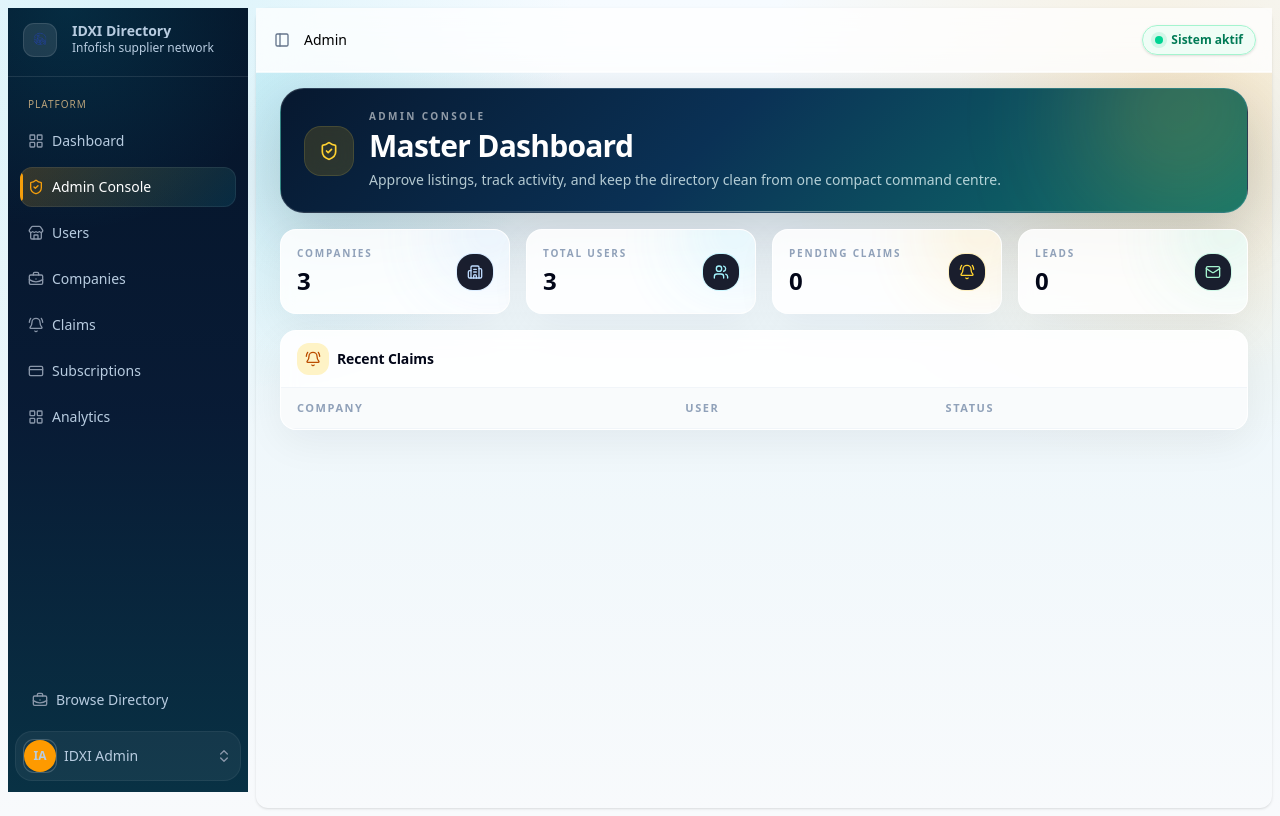
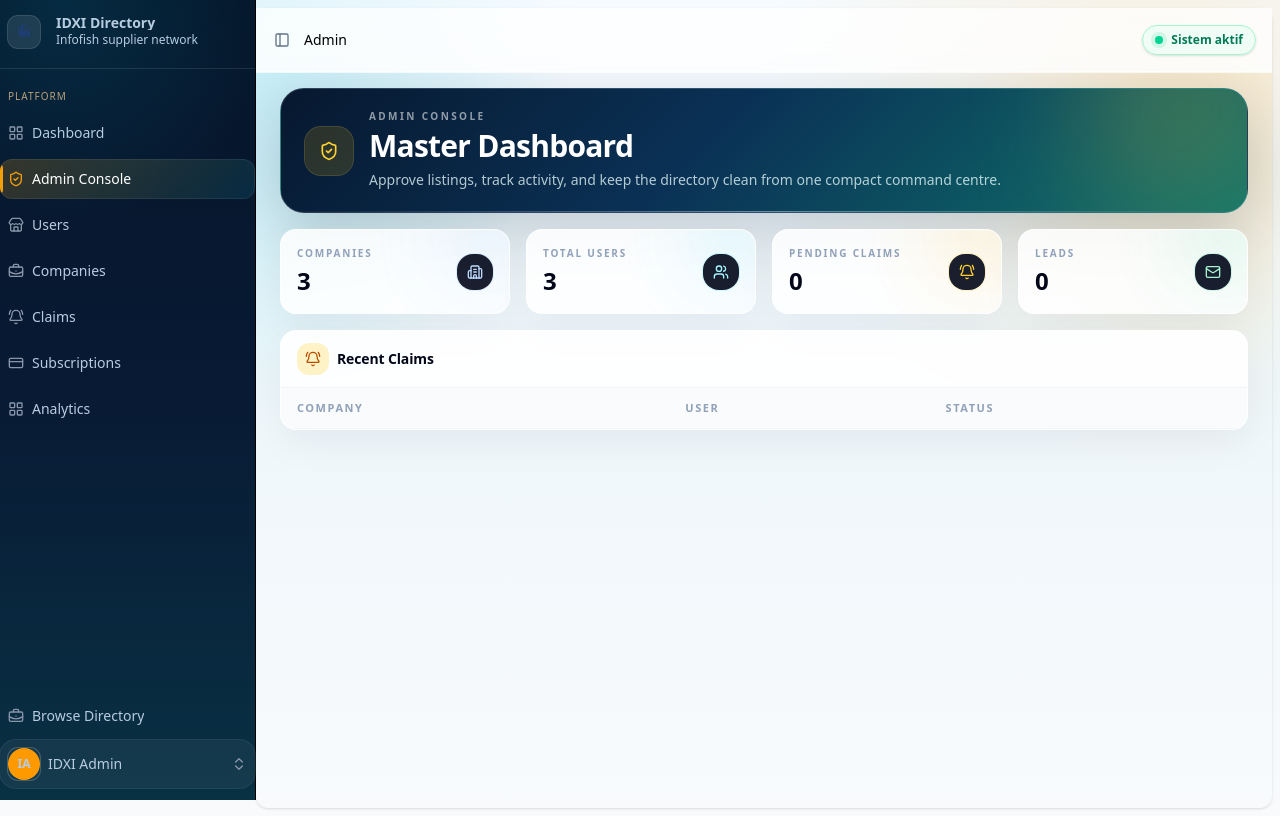
Before and after one commit to shukrisenawi/lr_directory, a Laravel app: page /admin in a window 1280 px wide. Run offline with Laravel 12, Linux system fonts and the light colour scheme; the visitor is signed in with stand-in values (Sample User, id 1); data comes from the database, SQL or seed files in the repository; data that the repository does not hold is empty; style sheets or scripts are compiled from the project's sources; some libraries are stand-ins or nearby versions.

Commit message:
Rapatkan sidebar ke tepi skrin

```diff
--- a/resources/js/components/app-sidebar.tsx
+++ b/resources/js/components/app-sidebar.tsx
@@ -65,7 +65,7 @@ export function AppSidebar() {
 
     return (
         <Sidebar collapsible="icon" variant="inset">
-            <SidebarHeader className="border-b border-white/10 pb-3">
+            <SidebarHeader className="border-b border-white/10 px-0 pb-3">
                 <SidebarMenu>
                     <SidebarMenuItem>
                         <SidebarMenuButton size="lg" asChild>
@@ -77,12 +77,12 @@ export function AppSidebar() {
                 </SidebarMenu>
             </SidebarHeader>
 
-            <SidebarContent className="px-1 py-3">
+            <SidebarContent className="px-0 py-3">
                 <NavMain items={mainNavItems} />
             </SidebarContent>
 
-            <SidebarFooter className="pb-3">
-                <SidebarSeparator />
+            <SidebarFooter className="mt-auto px-0 pb-3">
+                <SidebarSeparator className="mx-0" />
                 <NavFooter items={footerNavItems} className="mt-auto" />
                 <NavUser />
             </SidebarFooter>
--- a/resources/js/components/nav-footer.tsx
+++ b/resources/js/components/nav-footer.tsx
@@ -10,7 +10,7 @@ export function NavFooter({
     items: NavItem[];
 }) {
     return (
-        <SidebarGroup {...props} className={`group-data-[collapsible=icon]:p-0 ${className || ''}`}>
+        <SidebarGroup {...props} className={`p-0 group-data-[collapsible=icon]:p-0 ${className || ''}`}>
             <SidebarGroupContent>
                 <SidebarMenu>
                     {items.map((item) => (
--- a/resources/js/components/nav-main.tsx
+++ b/resources/js/components/nav-main.tsx
@@ -5,7 +5,7 @@ import { Link, usePage } from '@inertiajs/react';
 export function NavMain({ items = [] }: { items: NavItem[] }) {
     const page = usePage();
     return (
-        <SidebarGroup className="px-2 py-0">
+        <SidebarGroup className="px-0 py-0">
             <SidebarGroupLabel>Platform</SidebarGroupLabel>
             <SidebarMenu className="gap-1.5">
                 {items.map((item) => (
--- a/resources/js/components/ui/sidebar.tsx
+++ b/resources/js/components/ui/sidebar.tsx
@@ -194,7 +194,7 @@ const Sidebar = React.forwardRef<
                     'relative h-svh w-(--sidebar-width) bg-transparent transition-[width] duration-200 ease-linear',
                     'group-data-[collapsible=offcanvas]:w-0',
                     'group-data-[side=right]:rotate-180',
-                    variant === 'floating' || variant === 'inset'
+                    variant === 'floating'
                         ? 'group-data-[collapsible=icon]:w-[calc(var(--sidebar-width-icon)+(--spacing(4)))]'
                         : 'group-data-[collapsible=icon]:w-(--sidebar-width-icon)',
                 )}
@@ -206,7 +206,7 @@ const Sidebar = React.forwardRef<
                         ? 'left-0 group-data-[collapsible=offcanvas]:left-[calc(var(--sidebar-width)*-1)]'
                         : 'right-0 group-data-[collapsible=offcanvas]:right-[calc(var(--sidebar-width)*-1)]',
                     // Adjust the padding for floating and inset variants.
-                    variant === 'floating' || variant === 'inset'
+                    variant === 'floating'
                         ? 'p-2 group-data-[collapsible=icon]:w-[calc(var(--sidebar-width-icon)+(--spacing(4))+2px)]'
                         : 'group-data-[collapsible=icon]:w-(--sidebar-width-icon) group-data-[side=left]:border-r group-data-[side=right]:border-l',
                     className,
```
